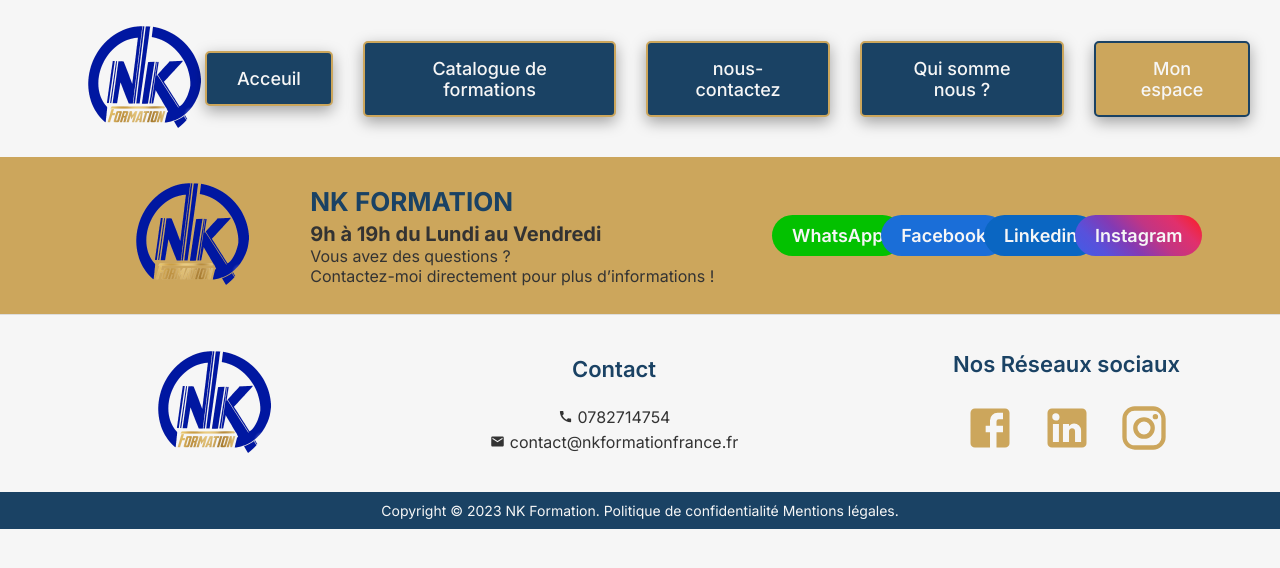
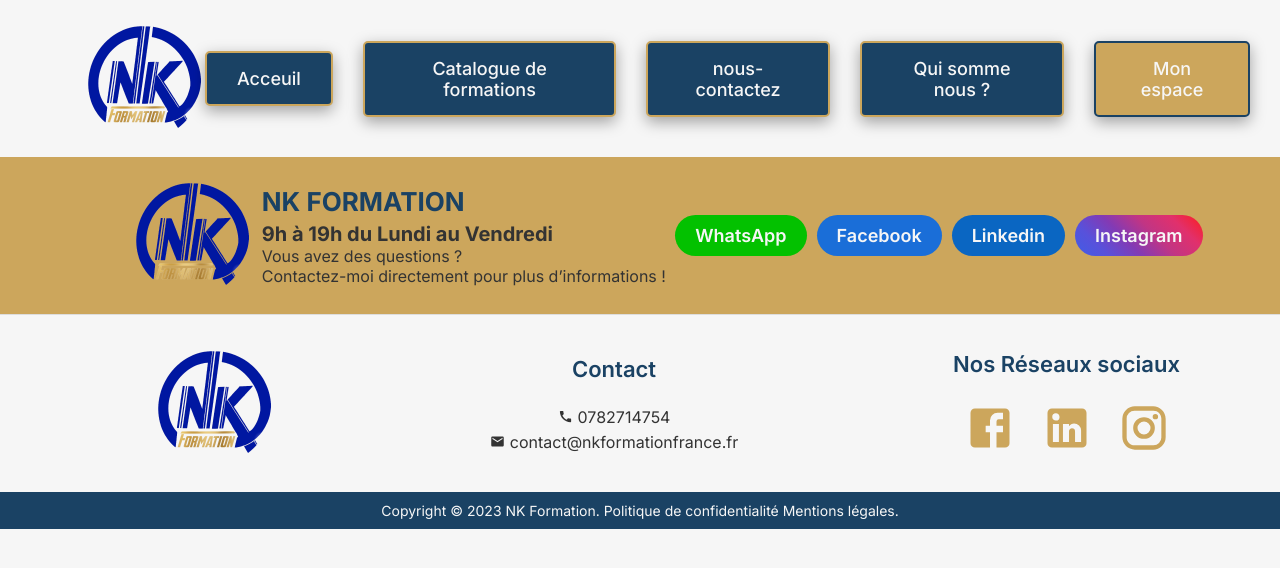
Before and after one commit to elalamiDeveloper/nk-formation-france, a React (Create React App) app: page /facebook in a window 1280 px wide. Shown: the top 568 px of the page. Built offline with nearby package versions, Linux system fonts and the light colour scheme.

Commit message:
Fix connect section

```diff
--- a/src/App.jsx
+++ b/src/App.jsx
@@ -19,6 +19,13 @@
         <Route path="/about-us" element={<AboutUsPage />}></Route>
         <Route path="/connect" element={<ConnectPage />}></Route>
         <Route path="/contact" element={<ContactPage />}></Route>
+        <Route
+          path="/facebook"
+          element={() => {
+            window.location.href = 'https://example.com/1234';
+            return null;
+          }}
+        />
       </Routes>
       <Connect />
       <Footer />
--- a/src/components/sections/connect/Connect.jsx
+++ b/src/components/sections/connect/Connect.jsx
@@ -1,5 +1,3 @@
-import { Link } from 'react-router-dom';
-
 import './connect.css';
 
 import logo from '../../../assets/logo.png';
@@ -21,20 +19,44 @@
             Contactez-moi directement pour plus d’informations !
           </p>
         </div>
-        <Link to="/" className="connect-section-link whatsapp-link">
-          WhatsApp
-        </Link>
-        <Link to="/" className="connect-section-link facebook-link">
-          Facebook
-        </Link>
 
-        <Link to="/" className="connect-section-link linkedin-link">
-          Linkedin
-        </Link>
+        <div className="connect-links">
+          <a
+            target="_blank"
+            rel="noreferrer"
+            href="https://wa.me/0782714754"
+            className="connect-section-link whatsapp-link"
+          >
+            WhatsApp
+          </a>
 
-        <Link to="/" className="connect-section-link instagram-link">
-          Instagram
-        </Link>
+          <a
+            target="_blank"
+            rel="noreferrer"
+            href="https://www.facebook.com/profile.php?id=100088551595262"
+            className="connect-section-link facebook-link"
+          >
+            Facebook
+          </a>
+
+          <a
+            target="_blank"
+            rel="noreferrer"
+            href="https://www.linkedin.com/company/nk-formation/"
+            className="connect-section-link linkedin-link"
+          >
+            Linkedin
+          </a>
+
+          <a
+            target="_blank"
+            rel="noreferrer"
+            href="https://www.instagram.com/nkformation/"
+            className="connect-section-link instagram-link"
+          >
+            Instagram
+          </a>
+        </div>
       </div>
     </div>
   );
--- a/src/components/sections/connect/connect.css
+++ b/src/components/sections/connect/connect.css
@@ -28,10 +28,16 @@
   font-size: 1.8rem;
   font-weight: 600;
   border-radius: 50px;
+  min-width: 9.2rem;
 }
 
-.connect-section .connect-section-link:not(:last-of-type) {
-  margin-right: -8rem;
+.connect-links {
+  display: flex;
+  justify-content: center;
+  align-items: center;
+  flex-wrap: wrap;
+  max-width: 50%;
+  gap: 1rem;
 }
 
 .facebook-link {
@@ -82,3 +88,9 @@
   font-size: 2rem;
   font-weight: 700;
 }
+
+@media (max-width: 500px) {
+  .whatsapp-link {
+    background: rebeccapurple;
+  }
+}
```
